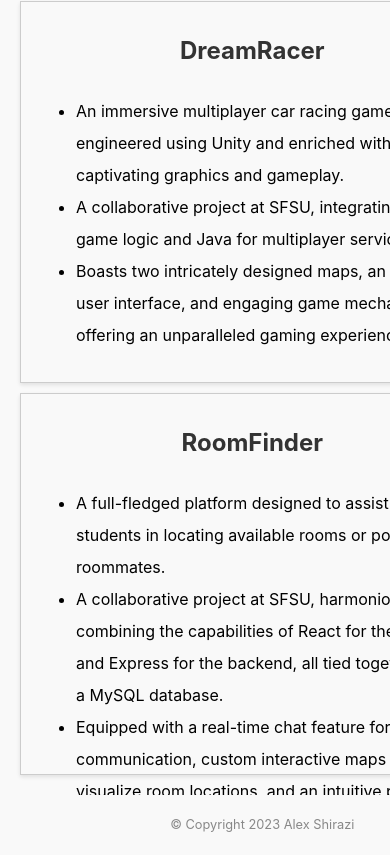
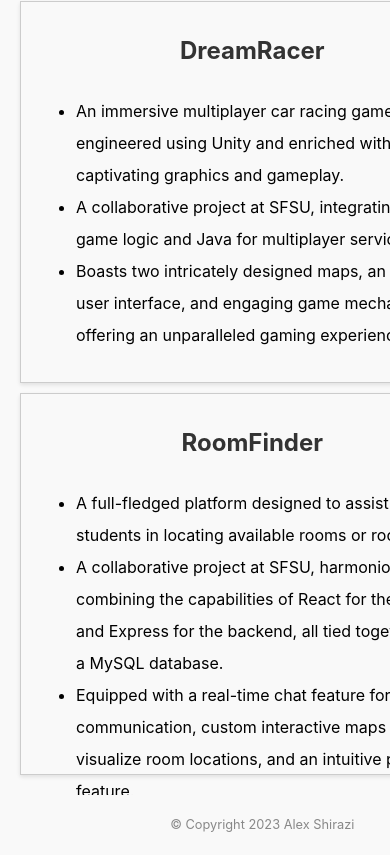
Before and after one commit to Alex-Shirazi1/My-Personal-Site, a React (Create React App) app in the folder my-personal-site/: page / in a window 390 px wide. Shown: the part 3727-4582 px from the top of the page. Built offline with nearby package versions, Linux system fonts and the light colour scheme.

Commit message:
fixed mobile platforms

```diff
--- a/my-personal-site/public/index.html
+++ b/my-personal-site/public/index.html
@@ -3,7 +3,7 @@
   <head>
     <meta charset="utf-8" />
     <link rel="icon" href="AS.jpg" />
-    <meta name="viewport" content="width=device-width, initial-scale=1" />
+    <meta name="viewport" content="width=device-width, initial-scale=0.75" />
     <meta name="theme-color" content="#000000" />
     <meta name="description" content="Official website of Alex Shirazi. Learn more about Alex, his work, projects, and get in touch." />
     <link rel="apple-touch-icon" href="%PUBLIC_URL%/logo192.png" />
--- a/my-personal-site/src/components/projectsData.js
+++ b/my-personal-site/src/components/projectsData.js
@@ -49,7 +49,7 @@ const projects = [
         title: "RoomFinder",
         link: "https://github.com/Alex-Shirazi1/RoomFinder",
         description: [
-            "A full-fledged platform designed to assist college students in locating available rooms or potential roommates.",
+            "A full-fledged platform designed to assist college students in locating available rooms or roommates.",
             "A collaborative project at SFSU, harmoniously combining the capabilities of React for the frontend and Express for the backend, all tied together with a MySQL database.",
             "Equipped with a real-time chat feature for seamless communication, custom interactive maps to visualize room locations, and an intuitive posts feature."
         ]
```
